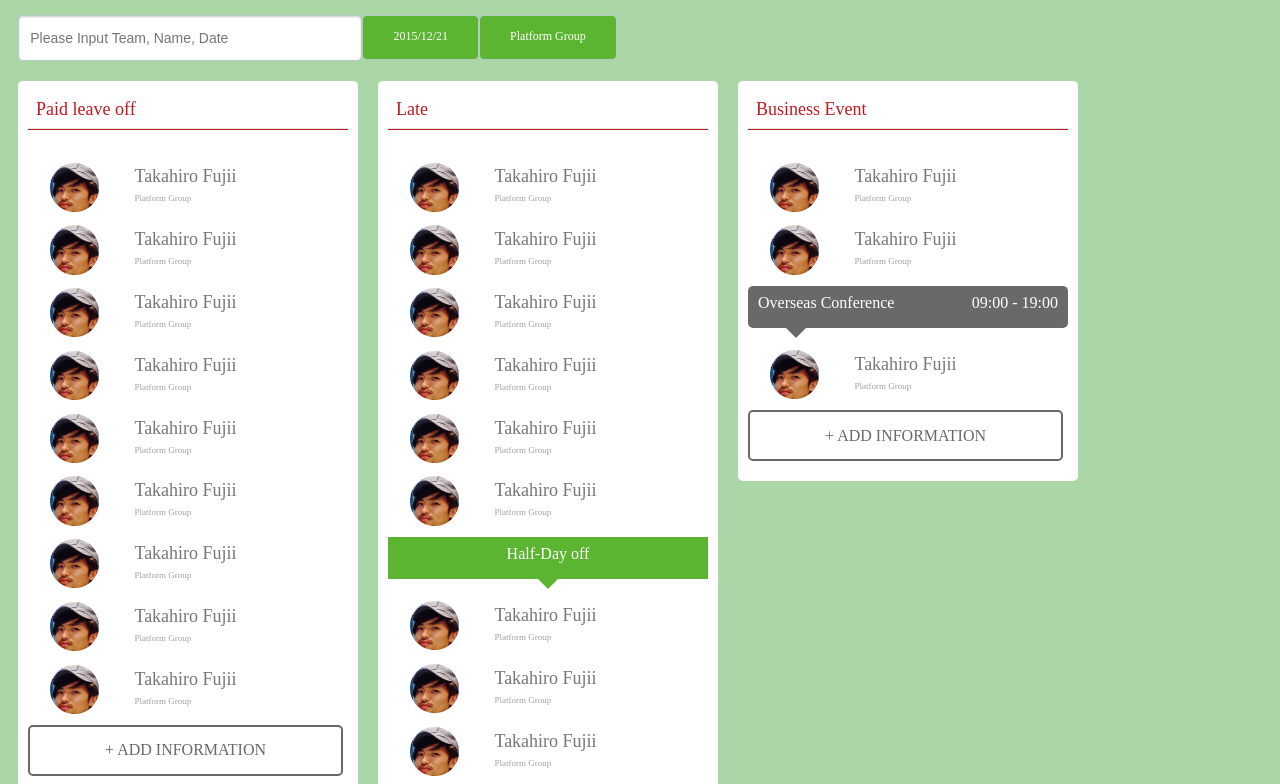
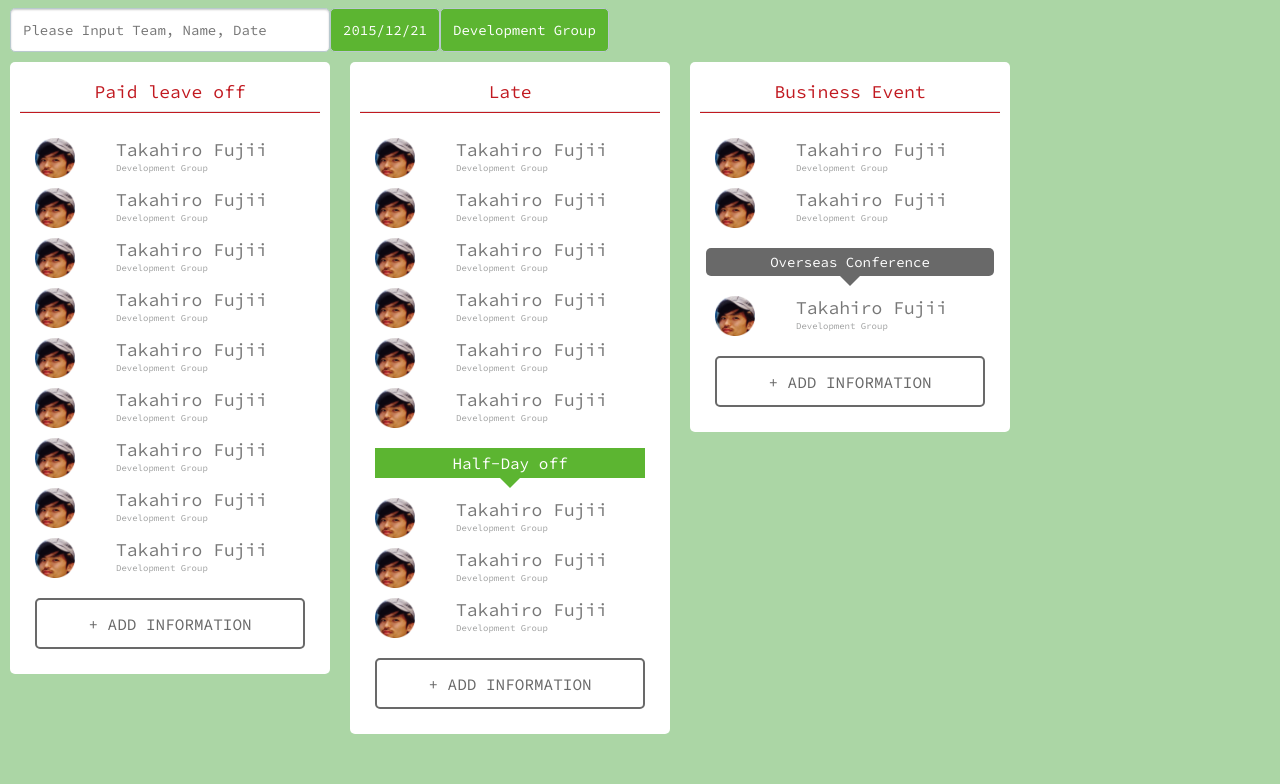
Before and after one commit to koikijs/amam-front-mock, a plain HTML site: page index.html in a window 1280 px wide. Shown: the part 116-900 px from the top of the page. After the commit the page ends 860 px from the top, so only its background shows below. Drawn offline with Linux system fonts and the light colour scheme.

Commit message:
Add normalize.css, refactor css.

```diff
--- a/css/style.css
+++ b/css/style.css
@@ -1,9 +1,19 @@
 @charset "UTF-8";
 
-html, body {
+html {
   background-color: #ABD6A5;
   width: 100%;
   font-size: 62.5%; /* 16px * 0.625 = 10px */
+}
+
+*, *::before, *::after {
+  box-sizing: border-box;
+}
+
+body {
+  text-align: center;
+  font-size: 1.4rem;
+  font-family: 'Source Code Pro', "Hiragino Kaku Gothic ProN", Meiryo, san-serif;
 }
 
 .logo {
@@ -36,15 +46,23 @@ html, body {
 }
 
 /* ****************
+ * Hr
+ * *************** */
+hr.fancy-line {
+  border: 0;
+  height: 0;
+  margin: 0px auto 20px;
+  border-top: 1px solid rgba(0, 0, 0, 0.1);
+  border-bottom: 1px solid rgba(193, 25, 32, 1);
+}
+
+/* ****************
  * Item
  * *************** */
 .item {
   position: relative;
   width: 300px;
   height: 50px;
-  padding: 2%;
-  margin: 0;
-  border-radius: 5px;
 }
 
 .item .thumbnail {
@@ -56,25 +74,25 @@ html, body {
 
 .item .name {
   position: absolute;
-  top: 10px;
-  left: 100px;
+  top: 10%;
+  left: 32%;
   font-size: 1.8rem;
 }
 
 .item .department {
   position: absolute;
-  top: 28px;
-  left: 100px;
+  top: 20px;
+  left: 32%;
   font-size: 0.9rem;
   color: #9FA0A0;
 }
 
 .item > a {
   position: absolute;
-  width:98%; /* 100%-2%(padding) */
-  height:98%; /* 100%-2%(padding) */
+  width:100%;
+  height:100%;
   display: block;
-  border-radius: inherit;
+  border-radius: 5px;
   color: #777;
   transition: all 0.3s;
 }
@@ -85,36 +103,23 @@ html, body {
 }
 
 /* ****************
- * Hr
- * *************** */
-hr.fancy-line {
-  border: 0;
-  height: 0;
-  margin: 0px auto 20px;
-  border-top: 1px solid rgba(0, 0, 0, 0.1);
-  border-bottom: 1px solid rgba(193, 25, 32, 1);
-}
-
-/* ****************
  * Button
  * *************** */
 .btn {
-  width: 90%;
+  width: 100%;
+  padding: 5%;
 }
 
 .btn a {
   width: 100%;
+  display: block;
   font-size: 1.6rem;
-  display: inline-block;
-  margin: 10px 0px;
   padding: 5% 4%;
   transition: 0.2s;
   text-decoration: none;
-  text-align: center;
   color: #696969;
   border: 2px solid #696969;
   border-radius: 5px;
-  background: transparent;
 }
 
 .btn a:hover {
@@ -127,13 +132,10 @@ hr.fancy-line {
  * *************** */
 .balloon {
   position: relative;
-  width: 320px;
-  height: 30px;
-  margin: 10px 0px;
-  padding: 8px 0 4px;
+  margin: 5%;
+  padding: 5px;
   color: #FFFFFF;
   background-color: #5CB531;
-  text-align: center;
   font-size: 1.6rem;
 }
 
@@ -143,8 +145,6 @@ hr.fancy-line {
   bottom: -10px;
   left: 50%;
   margin-left: -10px;
-  width: 0;
-  height: 0;
   border-top: 10px solid #5CB531;
   border-left: 10px solid transparent;
   border-right: 10px solid transparent;
@@ -152,34 +152,24 @@ hr.fancy-line {
 
 .rounded {
   position: relative;
-  width: 300px;
-  height: 30px;
-  margin: 10px 0px;
-  padding: 8px 10px 4px;
+  margin: 5% 2%;
+  padding: 5px;
   color: #FFFFFF;
   background-color: #696969;
   border-radius: 5px;
-  font-size: 1.6rem;
 }
 
 .rounded .reason {
-  text-align: left;
-}
-
-.rounded .time {
-  position: absolute;
-  right: 10px;
-  text-align: right;
+  display: block;
+  width: 100%;
 }
 
 .rounded:before {
   content: "";
   position: absolute;
   bottom: -10px;
-  left: 15%;
+  left: 50%;
   margin-left: -10px;
-  width: 0;
-  height: 0;
   border-top: 10px solid #696969;
   border-left: 10px solid transparent;
   border-right: 10px solid transparent;
@@ -193,13 +183,10 @@ hr.fancy-line {
 }
 
 #search-area input {
-  font-size: 1.4rem;
-  margin: 10px 0px;
   width: 320px;
-  height: 20px;
   border: 1px solid #B9C9CE;
   border-radius: 5px;
-  padding: 12px 0.8em;
+  padding: 12px;
   box-shadow: inset 0 1px 2px rgba(0, 0, 0, 0.2);
   float: left;
 }
@@ -213,11 +200,8 @@ hr.fancy-line {
 
 .filter-conditon {
   float: left;
-  height: 23px;
-  font-size: 1.2rem;
   border: 1px solid #B9C9CE;
-  margin: 10px 0px;
-  padding: 13px 30px 7px 30px;
+  padding: 12px;
   color: #FFFFFF;
   background-color: #5CB531;
   border-radius: 5px;
@@ -431,7 +415,7 @@ input[type=date]::-webkit-datetime-edit-day-field:not([aria-valuenow]) {
   color: transparent;
 }
 
-/* /の色を変える */
+/* change color of "/ */
 input[type=date]::-webkit-datetime-edit-text,
 input[type=time]::-webkit-datetime-edit-text {
   color: #666;
--- a/index.html
+++ b/index.html
@@ -7,6 +7,8 @@
 	<title>attendance mamnagement system</title>
 	<link rel="stylesheet" href="http://maxcdn.bootstrapcdn.com/font-awesome/4.3.0/css/font-awesome.min.css">
 	<link href='https://fonts.googleapis.com/css?family=Lobster' rel='stylesheet' type='text/css'>
+	<link href='https://fonts.googleapis.com/css?family=Source+Code+Pro:400,700' rel='stylesheet' type='text/css'>
+	<link rel="stylesheet" href="./css/normalize.css">
 	<link rel="stylesheet" type="text/css" href="./css/style.css">
 	<link rel="shortcut icon" href="favicon.ico" type="./favicon.ico"/>
 </head>
@@ -20,7 +22,7 @@
 	    	<input type="text" name="condition" id="search-box" placeholder="Please Input Team, Name, Date">
 	    </form>
 	    <span class="filter-conditon">2015/12/21</span>
-	    <span class="filter-conditon">Platform Group</span>
+	    <span class="filter-conditon">Development Group</span>
 	</div>
 </div>
 <div class="clear"></div>
@@ -31,63 +33,63 @@
 		<a href="#">
 		<img class="thumbnail" src="images/thumbnail1.png" alt="thumbnail">
 		<div class="name">Takahiro Fujii</div>
-		<p class="department">Platform Group</p>
+		<p class="department">Development Group</p>
 		</a>
 	</section>
 	<section class="item">
 		<a href="#">
 		<img class="thumbnail" src="images/thumbnail1.png" alt="thumbnail">
 		<div class="name">Takahiro Fujii</div>
-		<p class="department">Platform Group</p>
+		<p class="department">Development Group</p>
 		</a>
 	</section>
 	<section class="item">
 		<a href="#">
 		<img class="thumbnail" src="images/thumbnail1.png" alt="thumbnail">
 		<div class="name">Takahiro Fujii</div>
-		<p class="department">Platform Group</p>
+		<p class="department">Development Group</p>
 		</a>
 	</section>
 	<section class="item">
 		<a href="#">
 		<img class="thumbnail" src="images/thumbnail1.png" alt="thumbnail">
 		<div class="name">Takahiro Fujii</div>
-		<p class="department">Platform Group</p>
+		<p class="department">Development Group</p>
 		</a>
 	</section>
 	<section class="item">
 		<a href="#">
 		<img class="thumbnail" src="images/thumbnail1.png" alt="thumbnail">
 		<div class="name">Takahiro Fujii</div>
-		<p class="department">Platform Group</p>
+		<p class="department">Development Group</p>
 		</a>
 	</section>
 	<section class="item">
 		<a href="#">
 		<img class="thumbnail" src="images/thumbnail1.png" alt="thumbnail">
 		<div class="name">Takahiro Fujii</div>
-		<p class="department">Platform Group</p>
+		<p class="department">Development Group</p>
 		</a>
 	</section>
 	<section class="item">
 		<a href="#">
 		<img class="thumbnail" src="images/thumbnail1.png" alt="thumbnail">
 		<div class="name">Takahiro Fujii</div>
-		<p class="department">Platform Group</p>
+		<p class="department">Development Group</p>
 		</a>
 	</section>
 	<section class="item">
 		<a href="#">
 		<img class="thumbnail" src="images/thumbnail1.png" alt="thumbnail">
 		<div class="name">Takahiro Fujii</div>
-		<p class="department">Platform Group</p>
+		<p class="department">Development Group</p>
 		</a>
 	</section>
 	<section class="item">
 		<a href="#">
 		<img class="thumbnail" src="images/thumbnail1.png" alt="thumbnail">
 		<div class="name">Takahiro Fujii</div>
-		<p class="department">Platform Group</p>
+		<p class="department">Development Group</p>
 		</a>
 	</section>
 	<div class="btn">
@@ -102,42 +104,42 @@
 		<a href="#">
 		<img class="thumbnail" src="images/thumbnail1.png" alt="thumbnail">
 		<div class="name">Takahiro Fujii</div>
-		<p class="department">Platform Group</p>
+		<p class="department">Development Group</p>
 		</a>
 	</section>
 	<section class="item">
 		<a href="#">
 		<img class="thumbnail" src="images/thumbnail1.png" alt="thumbnail">
 		<div class="name">Takahiro Fujii</div>
-		<p class="department">Platform Group</p>
+		<p class="department">Development Group</p>
 		</a>
 	</section>
 	<section class="item">
 		<a href="#">
 		<img class="thumbnail" src="images/thumbnail1.png" alt="thumbnail">
 		<div class="name">Takahiro Fujii</div>
-		<p class="department">Platform Group</p>
+		<p class="department">Development Group</p>
 		</a>
 	</section>
 	<section class="item">
 		<a href="#">
 		<img class="thumbnail" src="images/thumbnail1.png" alt="thumbnail">
 		<div class="name">Takahiro Fujii</div>
-		<p class="department">Platform Group</p>
+		<p class="department">Development Group</p>
 		</a>
 	</section>
 	<section class="item">
 		<a href="#">
 		<img class="thumbnail" src="images/thumbnail1.png" alt="thumbnail">
 		<div class="name">Takahiro Fujii</div>
-		<p class="department">Platform Group</p>
+		<p class="department">Development Group</p>
 		</a>
 	</section>
 	<section class="item">
 		<a href="#">
 		<img class="thumbnail" src="images/thumbnail1.png" alt="thumbnail">
 		<div class="name">Takahiro Fujii</div>
-		<p class="department">Platform Group</p>
+		<p class="department">Development Group</p>
 		</a>
 	</section>
 	<div class="balloon">Half-Day off</div>
@@ -145,21 +147,21 @@
 		<a href="#">
 		<img class="thumbnail" src="images/thumbnail1.png" alt="thumbnail">
 		<div class="name">Takahiro Fujii</div>
-		<p class="department">Platform Group</p>
+		<p class="department">Development Group</p>
 		</a>
 	</section>
 	<section class="item">
 		<a href="#">
 		<img class="thumbnail" src="images/thumbnail1.png" alt="thumbnail">
 		<div class="name">Takahiro Fujii</div>
-		<p class="department">Platform Group</p>
+		<p class="department">Development Group</p>
 		</a>
 	</section>
 	<section class="item">
 		<a href="#">
 		<img class="thumbnail" src="images/thumbnail1.png" alt="thumbnail">
 		<div class="name">Takahiro Fujii</div>
-		<p class="department">Platform Group</p>
+		<p class="department">Development Group</p>
 		</a>
 	</section>
 	<div class="btn">
@@ -173,25 +175,24 @@
 		<a href="#">
 		<img class="thumbnail" src="images/thumbnail1.png" alt="thumbnail">
 		<div class="name">Takahiro Fujii</div>
-		<p class="department">Platform Group</p>
+		<p class="department">Development Group</p>
 		</a>
 	</section>
 	<section class="item">
 		<a href="#">
 		<img class="thumbnail" src="images/thumbnail1.png" alt="thumbnail">
 		<div class="name">Takahiro Fujii</div>
-		<p class="department">Platform Group</p>
+		<p class="department">Development Group</p>
 		</a>
 	</section>
 	<div class="rounded">
 		<span class="reason">Overseas Conference</span>
-		<span class="time">09:00 - 19:00</span>
 	</div>
 	<section class="item">
 		<a href="#">
 		<img class="thumbnail" src="images/thumbnail1.png" alt="thumbnail">
 		<div class="name">Takahiro Fujii</div>
-		<p class="department">Platform Group</p>
+		<p class="department">Development Group</p>
 		</a>
 	</section>
 	<div class="btn">
```
Also changed, not shown: css/normalize.css (added).
